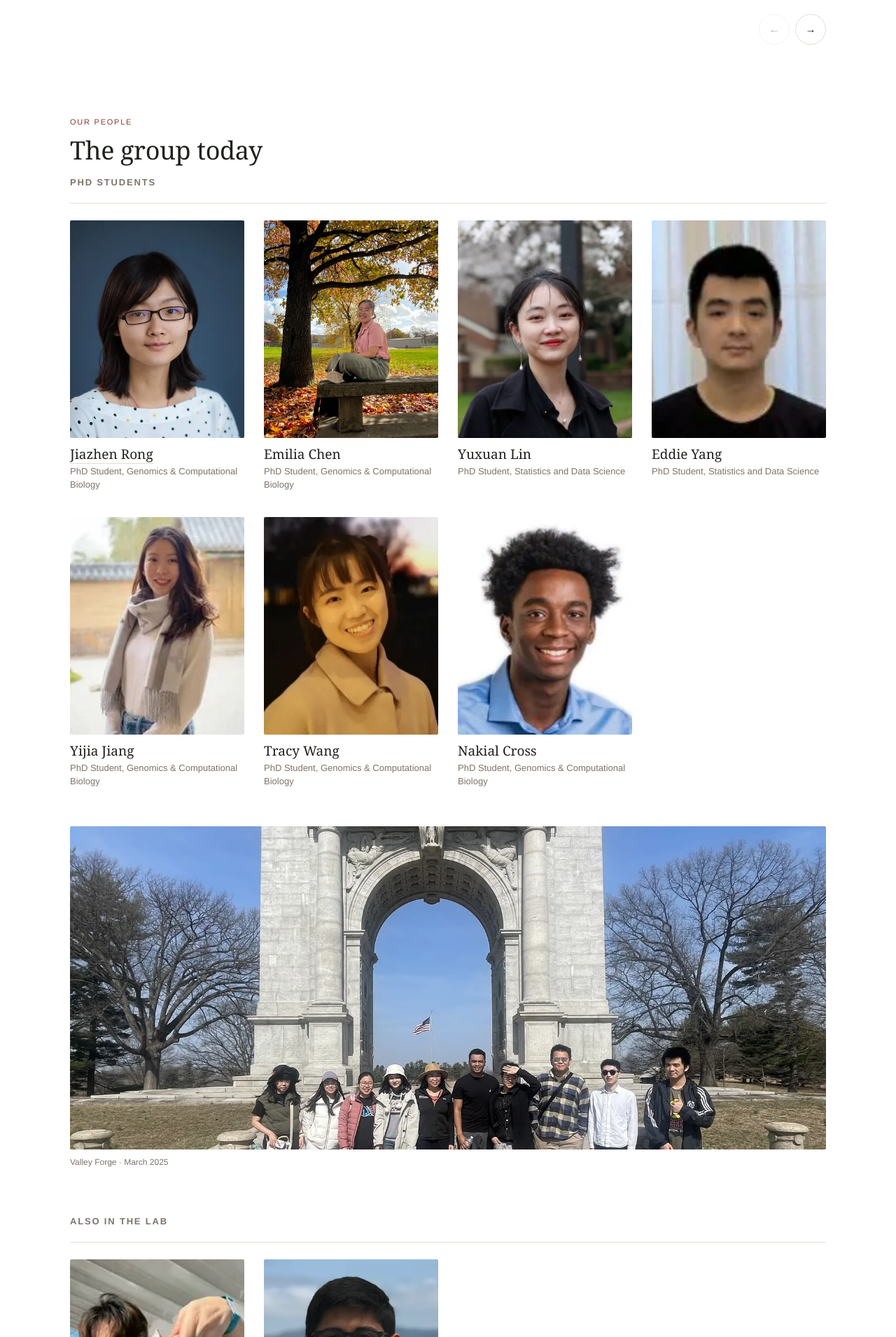
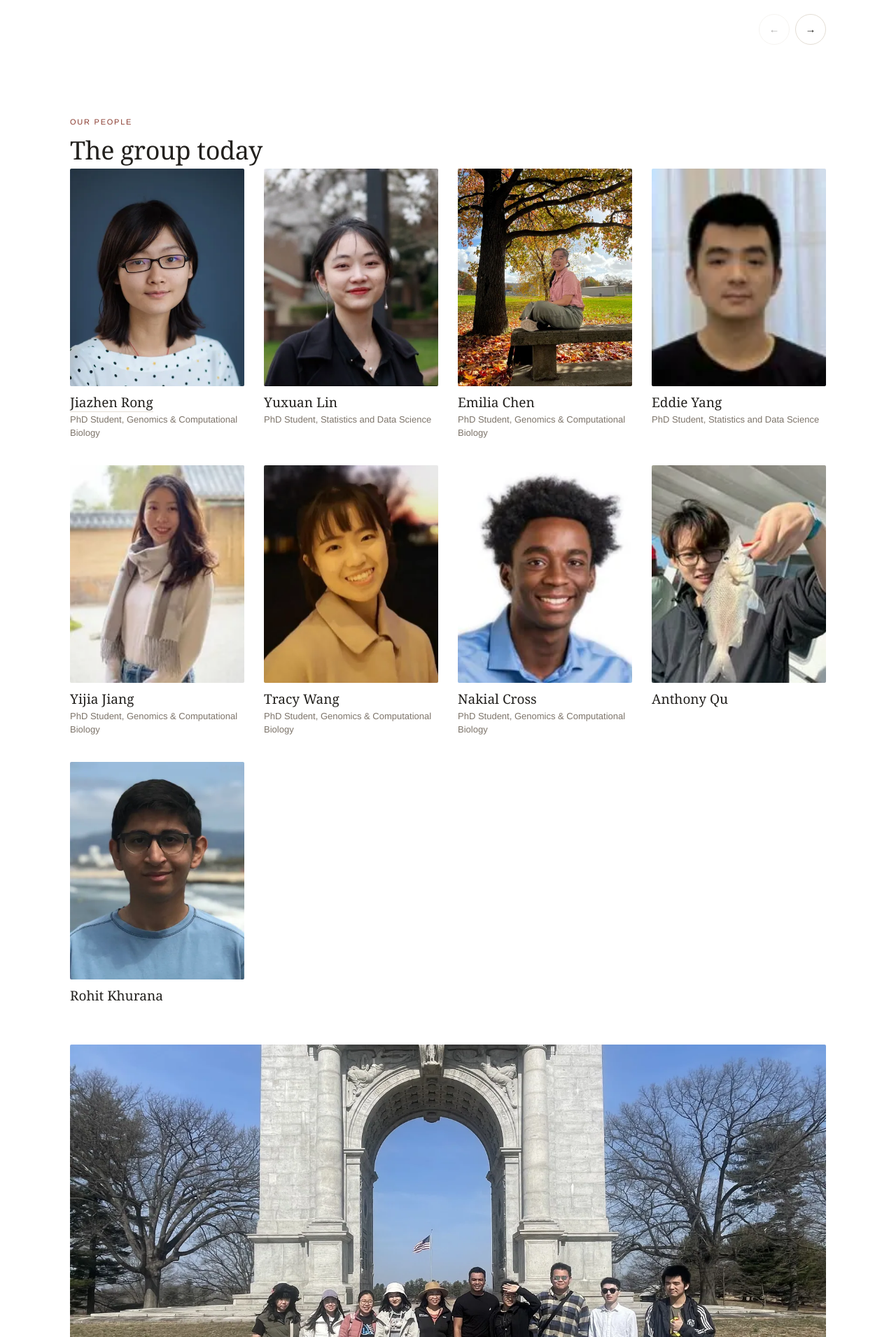
Before and after one commit to nzhanglab/nzhanglab.github.io, a Jekyll site: the page built from pages/team.html, in a window 1280 px wide. Shown: the part 672-2583 px from the top of the page at 70% size. Built offline with Jekyll 4.4.1, drawn with Linux system fonts in a browser that asks for light colours; some of the changed text lies outside the part shown.

Commit message:
List all nine members together, most senior first
Anthony Qu and Rohit Khurana were under a separate "Also in the Lab" heading
only because their roles are not in the CV's advisee table. That read as if
they were somehow apart from the group, which was never the intent.

There is now one list of nine, ordered most senior to most junior. The order
of the seven doctoral advisees follows the CV's advisee table, which runs by
cohort: Rong, Lin, Chen, Yang, Jiang, Wang, Cross. Anthony and Rohit sit last
because their seniority is unconfirmed, not because it is known to be lowest.

Sub-group headings are dropped, so no one is filed under a role the CV does
not record. Each person's own role line still carries their programme.

Co-Authored-By: Claude Opus 5 (1M context) <noreply@anthropic.com>
Claude-Session: https://claude.ai/code/session_01J9pmwwgMJKDJpt5GHaLedS

```diff
--- a/assets/themes/twitter/css/team.css
+++ b/assets/themes/twitter/css/team.css
@@ -152,20 +152,6 @@
 .team-reel-nav button[disabled] { opacity: .35; cursor: default; }
 
 /* --- people --------------------------------------------------------------- */
-.team-group + .team-group { margin-top: clamp(34px, 5vw, 60px); }
-
-.team-group h3 {
-  font-size: 13px;
-  font-family: inherit;
-  letter-spacing: 0.14em;
-  text-transform: uppercase;
-  color: var(--muted);
-  font-weight: bold;
-  margin: 0 0 clamp(16px, 2vw, 24px);
-  padding-bottom: 9px;
-  border-bottom: 1px solid var(--rule);
-}
-
 .team-people {
   list-style: none;
   margin: 0;
--- a/pages/team.html
+++ b/pages/team.html
@@ -56,18 +56,15 @@ even if the build script is rerun. {%- endcomment -%}
   <p class="team-eyebrow">Our People</p>
   <h2 class="team-h2" id="people-h">The group today</h2>
 
-  {%- for g in T.groups -%}
-  <div class="team-group">
-    <h3>{{ g.name }}</h3>
   <ul class="team-people">
-      {%- for m in g.members -%}
+    {%- for m in T.members -%}
     {%- assign portrait = site.data.photos.members | where: "slug", m.photo | first -%}
     <li class="team-person">
       <figure>
         {%- if portrait -%}
           {%- assign palt = m.name | prepend: "Portrait of " -%}
           {% include labphoto.html photo=portrait dir="members" alt=palt small=400 large=800
-               sizes="(max-width: 380px) 90vw, (max-width: 600px) 44vw, (max-width: 900px) 44vw, 30vw" %}
+             sizes="(max-width: 380px) 104px, (max-width: 760px) 44vw, (max-width: 1000px) 32vw, 250px" %}
         {%- else -%}
           {%- assign parts = m.name | split: " " -%}
           <div class="team-initials" aria-hidden="true">{% for w in parts %}{{ w | slice: 0 }}{% endfor %}</div>
@@ -78,23 +75,18 @@ even if the build script is rerun. {%- endcomment -%}
     </li>
     {%- endfor -%}
   </ul>
-  </div>
 
-  {%- comment -%} One candid breaks the grid after the PhD students. {%- endcomment -%}
-  {%- if forloop.first -%}
+  {%- comment -%} A candid breaks the run of portraits. {%- endcomment -%}
   {%- assign brk = REEL | where: "slug", "img-4186" | first -%}
   {%- if brk -%}
-    {%- assign brkcap = CAP["img-4186"] -%}
+  {%- assign brkcap = OCC["img-4186"] -%}
   <div class="team-break">
     <figure>
-        {% include labphoto.html photo=brk dir="reel" alt=brkcap sizes="(max-width: 1240px) 100vw, 1240px" %}
-        {%- assign brkocc = OCC["img-4186"] -%}
-        <figcaption>{% if brkocc %}{{ brkocc }}{% if brk.date %} &middot; {% endif %}{% endif %}{% if brk.date %}{{ brk.date | date: "%B %Y" }}{% endif %}</figcaption>
+      {% include labphoto.html photo=brk dir="reel" alt=brkcap sizes="(max-width: 1080px) 100vw, 1080px" %}
+      <figcaption>{% if brkcap %}{{ brkcap }}{% if brk.date %} &middot; {% endif %}{% endif %}{% if brk.date %}{{ brk.date | date: "%B %Y" }}{% endif %}</figcaption>
     </figure>
   </div>
   {%- endif -%}
-  {%- endif -%}
-  {%- endfor -%}
 </section>
 
 <!-- --------------------------------------------------------------- alumni -->
```
Also changed, not shown: _data/team.yml (+33 -36 lines). Lines whose indentation alone changed are shown as unchanged.
